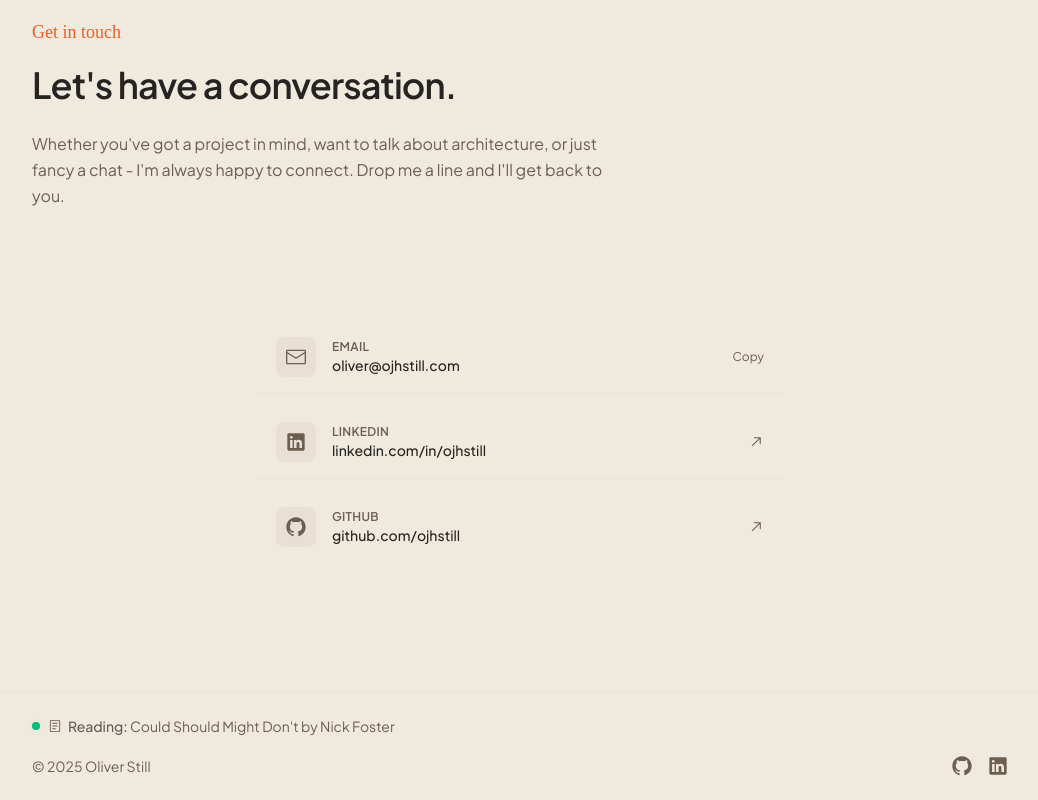
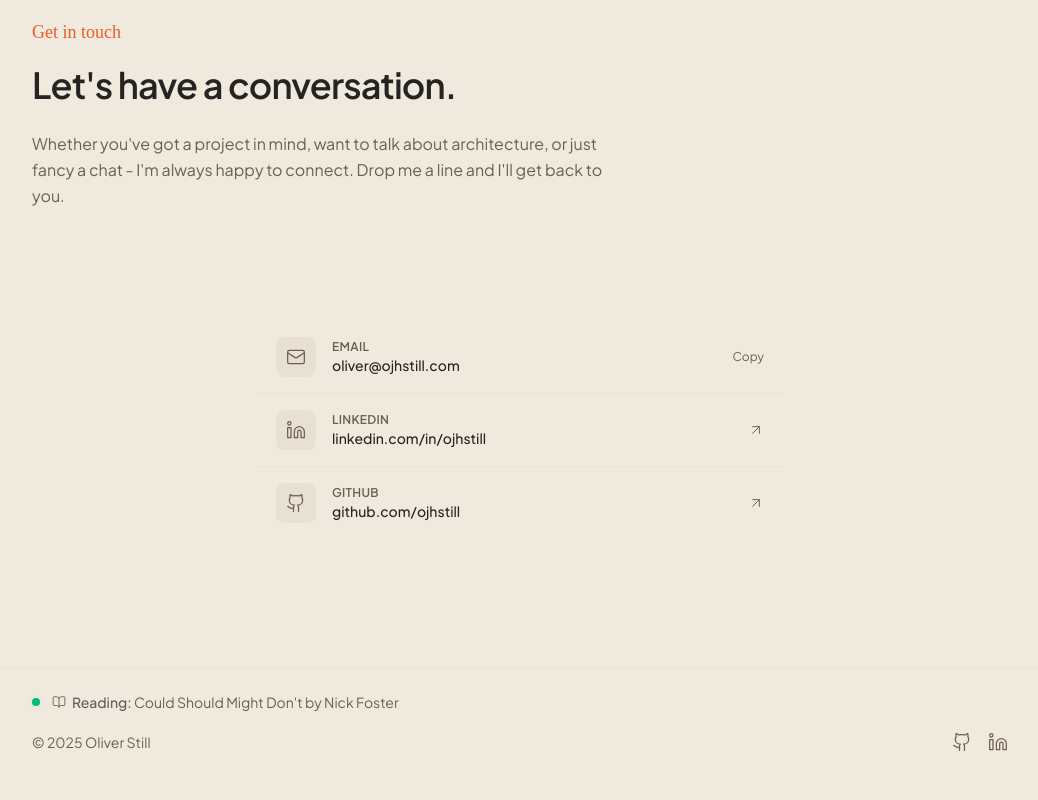
Before and after one commit to ojhstill/ojhstill.com, a React (Vite) app: page /contact in a window 1280 px wide. Shown: the part 209-1009 px from the top of the page, without its empty margins (120-1158 px from the left). After the commit the page ends 985 px from the top, so only its background shows below. Built offline with nearby package versions, Linux system fonts and the light colour scheme.

Commit message:
Replace @radix-ui/react-icons with lucide-react icons; update package dependencies and installation instructions

```diff
--- a/package.json
+++ b/package.json
@@ -11,7 +11,6 @@
   },
   "dependencies": {
     "@fontsource/libertinus-serif": "^5.2.1",
-    "@radix-ui/react-icons": "^1.3.2",
     "clsx": "^2.1.1",
     "lucide-react": "^0.577.0",
     "motion": "^12.0.0",
--- a/src/components/CurrentlyStatus.tsx
+++ b/src/components/CurrentlyStatus.tsx
@@ -1,12 +1,12 @@
 import { useState, useEffect } from 'react';
 import { AnimatePresence, motion } from 'motion/react';
-import { CodeIcon, ReaderIcon, SpeakerLoudIcon } from '@radix-ui/react-icons';
+import { BookOpen, Code2, Headphones } from 'lucide-react';
 import { currentlyItems, type CurrentlyItem } from '@/lib/currentlyData';
 
 const categoryIcon: Record<CurrentlyItem['category'], React.ReactNode> = {
-  working: <CodeIcon className="size-3.5" />,
-  reading: <ReaderIcon className="size-3.5" />,
-  listening: <SpeakerLoudIcon className="size-3.5" />,
+  working: <Code2 className="size-3.5" />,
+  reading: <BookOpen className="size-3.5" />,
+  listening: <Headphones className="size-3.5" />,
 };
 
 const CYCLE_MS = 5_000;
@@ -17,8 +17,8 @@ export default function CurrentlyStatus() {
   useEffect(() => {
     if (currentlyItems.length <= 1) return;
     const id = setInterval(
-      () => setIndex((i) => (i + 1) % currentlyItems.length),
-      CYCLE_MS,
+      () => setIndex(i => (i + 1) % currentlyItems.length),
+      CYCLE_MS
     );
     return () => clearInterval(id);
   }, []);
@@ -28,7 +28,7 @@ export default function CurrentlyStatus() {
   const item = currentlyItems[index];
 
   return (
-    <div className="flex items-center gap-2 text-sm text-muted-foreground">
+    <div className="flex items-center gap-3 text-sm text-muted-foreground">
       {/* Pulsing live dot */}
       <span className="relative flex size-2">
         <span className="absolute inline-flex h-full w-full animate-ping rounded-full bg-emerald-400 opacity-75" />
@@ -46,7 +46,9 @@ export default function CurrentlyStatus() {
         >
           {categoryIcon[item.category]}
           <span>
-            <span className="font-medium text-foreground/70">{item.label}:</span>{' '}
+            <span className="font-medium text-foreground/70">
+              {item.label}:
+            </span>{' '}
             {item.value}
           </span>
         </motion.span>
--- a/src/components/DarkModeToggle.tsx
+++ b/src/components/DarkModeToggle.tsx
@@ -1,5 +1,5 @@
 import { useState, useEffect } from 'react';
-import { MoonIcon, SunIcon } from '@radix-ui/react-icons';
+import { Moon, Sun } from 'lucide-react';
 
 export default function DarkModeToggle() {
   const [darkMode, setDarkMode] = useState(false);
@@ -30,9 +30,9 @@ export default function DarkModeToggle() {
       className="p-2 rounded-lg border border-border/60 hover:border-border hover:bg-secondary/50 transition-colors cursor-pointer"
     >
       {darkMode ? (
-        <MoonIcon className="size-4" />
+        <Moon className="size-4" />
       ) : (
-        <SunIcon className="size-4" />
+        <Sun className="size-4" />
       )}
     </button>
   );
--- a/src/components/Footer.tsx
+++ b/src/components/Footer.tsx
@@ -1,4 +1,4 @@
-import { GitHubLogoIcon, LinkedInLogoIcon } from '@radix-ui/react-icons';
+import { Github, Linkedin } from 'lucide-react';
 import CurrentlyStatus from '@/components/CurrentlyStatus';
 
 export default function Footer() {
@@ -21,7 +21,7 @@ export default function Footer() {
             className="text-muted-foreground hover:text-foreground transition-colors"
             aria-label="GitHub"
           >
-            <GitHubLogoIcon className="size-5" />
+            <Github className="size-5" />
           </a>
           <a
             href="https://linkedin.com/in/ojhstill"
@@ -30,7 +30,7 @@ export default function Footer() {
             className="text-muted-foreground hover:text-foreground transition-colors"
             aria-label="LinkedIn"
           >
-            <LinkedInLogoIcon className="size-5" />
+            <Linkedin className="size-5" />
           </a>
         </div>
       </div>
--- a/src/components/Header.tsx
+++ b/src/components/Header.tsx
@@ -1,6 +1,6 @@
 import { useState, useEffect } from 'react';
 import { Link, useLocation } from 'react-router-dom';
-import { HamburgerMenuIcon, Cross1Icon } from '@radix-ui/react-icons';
+import { Menu, X } from 'lucide-react';
 import { motion } from 'motion/react';
 import DarkModeToggle from '@/components/DarkModeToggle';
 import { cn } from '@/lib/utils';
@@ -86,9 +86,9 @@ export default function Header() {
             aria-label="Toggle menu"
           >
             {menuOpen ? (
-              <Cross1Icon className="size-5" />
+              <X className="size-5" />
             ) : (
-              <HamburgerMenuIcon className="size-5" />
+              <Menu className="size-5" />
             )}
           </button>
         </div>
--- a/src/components/Timeline.tsx
+++ b/src/components/Timeline.tsx
@@ -98,10 +98,10 @@ export default function Timeline({ entries }: { entries: TimelineEntry[] }) {
   return (
     <div ref={containerRef} className="relative">
       {/* Static rail - shows the full path faintly */}
-      <div className="absolute left-1.75 top-3 bottom-0 w-px bg-border" />
+      <div className="absolute left-[6.5px] top-3 bottom-0 w-0.5 bg-border" />
       {/* Scroll-drawn accent line - grows from top as you scroll */}
       <motion.div
-        className="absolute left-1.75 top-3 bottom-0 w-px bg-accent/70 origin-top"
+        className="absolute left-[6.5px] top-3 bottom-0 w-0.5 bg-accent/70 origin-top"
         style={{ scaleY: lineScaleY }}
       />
       {entries.map((entry, i) => (
--- a/src/index.css
+++ b/src/index.css
@@ -11,6 +11,7 @@
 :root {
   --font-display: 'Libertinus Serif', serif;
   --font-body: 'Plus Jakarta Sans', sans-serif;
+  --icon-stroke-width: 1.5;
 
   --background: #f0e9dd;
   --foreground: #252422;
@@ -205,6 +206,10 @@
   border-color: var(--accent);
 }
 
+.lucide {
+  stroke-width: var(--icon-stroke-width);
+}
+
 /* Selection */
 ::selection {
   background: var(--accent);
--- a/src/pages/About.tsx
+++ b/src/pages/About.tsx
@@ -1,13 +1,9 @@
 import { motion } from 'motion/react';
-import {
-  GlobeIcon,
-  SpeakerLoudIcon,
-  StopwatchIcon,
-} from '@radix-ui/react-icons';
+import { Disc3, Footprints, Languages, type LucideIcon } from 'lucide-react';
 import { useHeroParallax } from '@/lib/useParallax';
 
 interface Interest {
-  icon: React.ComponentType<{ className?: string }>;
+  icon: LucideIcon;
   title: string;
   text: string;
   link?: string;
@@ -18,7 +14,7 @@ interface Interest {
 
 const interests: Interest[] = [
   {
-    icon: SpeakerLoudIcon,
+    icon: Disc3,
     title: 'Music',
     text: `I've been producing and releasing music for over a decade. Self-taught in production, mixing, mastering, and digital marketing - I've put out six singles and two EPs, accumulating over a million streams. It's the longest-running project I've ever managed, and it taught me more about discipline and iteration than any job has. I'm also a classically trained pianist and used to give private tuition to students aged 8 to 17.`,
     link: 'https://owarimusic.com',
@@ -27,14 +23,14 @@ const interests: Interest[] = [
     imageAlt: 'Music production setup',
   },
   {
-    icon: StopwatchIcon,
+    icon: Footprints,
     title: 'Running',
     text: `I run half-marathons for charity - most recently the Great North Run, where I raised over £500 for the British Red Cross. It's the thing that keeps everything else balanced. I also play hockey and have competed in national diving competitions, although the diving is more of a past life at this point.`,
     image: '/images/about/running.jpg',
     imageAlt: 'Post race photo',
   },
   {
-    icon: GlobeIcon,
+    icon: Languages,
     title: 'French',
     text: `I've been teaching myself French for a few years now. Currently at B1 level - enough to hold most conversations when I'm travelling in French-speaking regions. It's slow progress, but the kind of slow progress that compounds.`,
   },
@@ -138,7 +134,7 @@ export default function About() {
               className="relative pl-6 border-l-2 border-accent/30"
             >
               <h3 className="flex items-center gap-2 text-lg font-semibold text-foreground mb-2">
-                <interest.icon className="size-4 text-accent shrink-0" />
+                <interest.icon className="size-6 text-accent shrink-0" />
                 {interest.title}
               </h3>
               <p className="text-base text-muted-foreground leading-relaxed">
--- a/src/pages/Contact.tsx
+++ b/src/pages/Contact.tsx
@@ -2,32 +2,41 @@ import { useState } from 'react';
 import { motion, AnimatePresence } from 'motion/react';
 import { useHeroParallax } from '@/lib/useParallax';
 import {
-  EnvelopeClosedIcon,
-  GitHubLogoIcon,
-  LinkedInLogoIcon,
-  ArrowTopRightIcon,
-  CheckIcon,
-} from '@radix-ui/react-icons';
+  ArrowUpRight,
+  Check,
+  Github,
+  Linkedin,
+  Mail,
+  type LucideIcon,
+} from 'lucide-react';
 
-const links = [
+type ContactLink = {
+  label: string;
+  value: string;
+  href: string;
+  icon: LucideIcon;
+  external?: boolean;
+};
+
+const links: ContactLink[] = [
   {
     label: 'Email',
     value: 'oliver@ojhstill.com',
     href: 'mailto:oliver@ojhstill.com',
-    icon: EnvelopeClosedIcon,
+    icon: Mail,
   },
   {
     label: 'LinkedIn',
     value: 'linkedin.com/in/ojhstill',
     href: 'https://linkedin.com/in/ojhstill',
-    icon: LinkedInLogoIcon,
+    icon: Linkedin,
     external: true,
   },
   {
     label: 'GitHub',
     value: 'github.com/ojhstill',
     href: 'https://github.com/ojhstill',
-    icon: GitHubLogoIcon,
+    icon: Github,
     external: true,
   },
 ];
@@ -73,7 +82,7 @@ export default function Contact() {
 
       {/* Contact links */}
       <section className="max-w-xl mx-auto px-6 pb-24 sm:pb-32">
-        <div className="space-y-3">
+        <div>
           {links.map((link, i) => (
             <motion.a
               key={i}
@@ -126,7 +135,7 @@ export default function Contact() {
                       transition={{ duration: 0.15 }}
                       className="shrink-0"
                     >
-                      <CheckIcon className="size-4 text-accent" />
+                        <Check className="size-4 text-accent" />
                     </motion.span>
                   ) : (
                     <motion.span
@@ -142,7 +151,7 @@ export default function Contact() {
                   )}
                 </AnimatePresence>
               ) : link.external ? (
-                <ArrowTopRightIcon className="size-4 text-muted-foreground group-hover:text-accent group-hover:translate-x-0.5 group-hover:-translate-y-0.5 transition shrink-0" />
+                <ArrowUpRight className="size-4 text-muted-foreground group-hover:text-accent group-hover:translate-x-0.5 group-hover:-translate-y-0.5 transition shrink-0" />
               ) : null}
             </motion.a>
           ))}
--- a/src/pages/Home.tsx
+++ b/src/pages/Home.tsx
@@ -231,10 +231,7 @@ export default function Home() {
               className="pl-6 border-l-2 border-accent/30"
             >
               <h3 className="flex items-center gap-2 text-base font-semibold text-foreground mb-2">
-                <cap.icon
-                  className="size-6 text-accent shrink-0"
-                  strokeWidth={1.5}
-                />
+                <cap.icon className="size-6 text-accent shrink-0" />
                 {cap.title}
               </h3>
               <p className="text-base text-muted-foreground leading-relaxed">
```
Also changed, not shown: 2 other files (tests, documents, lock files or other folders).
